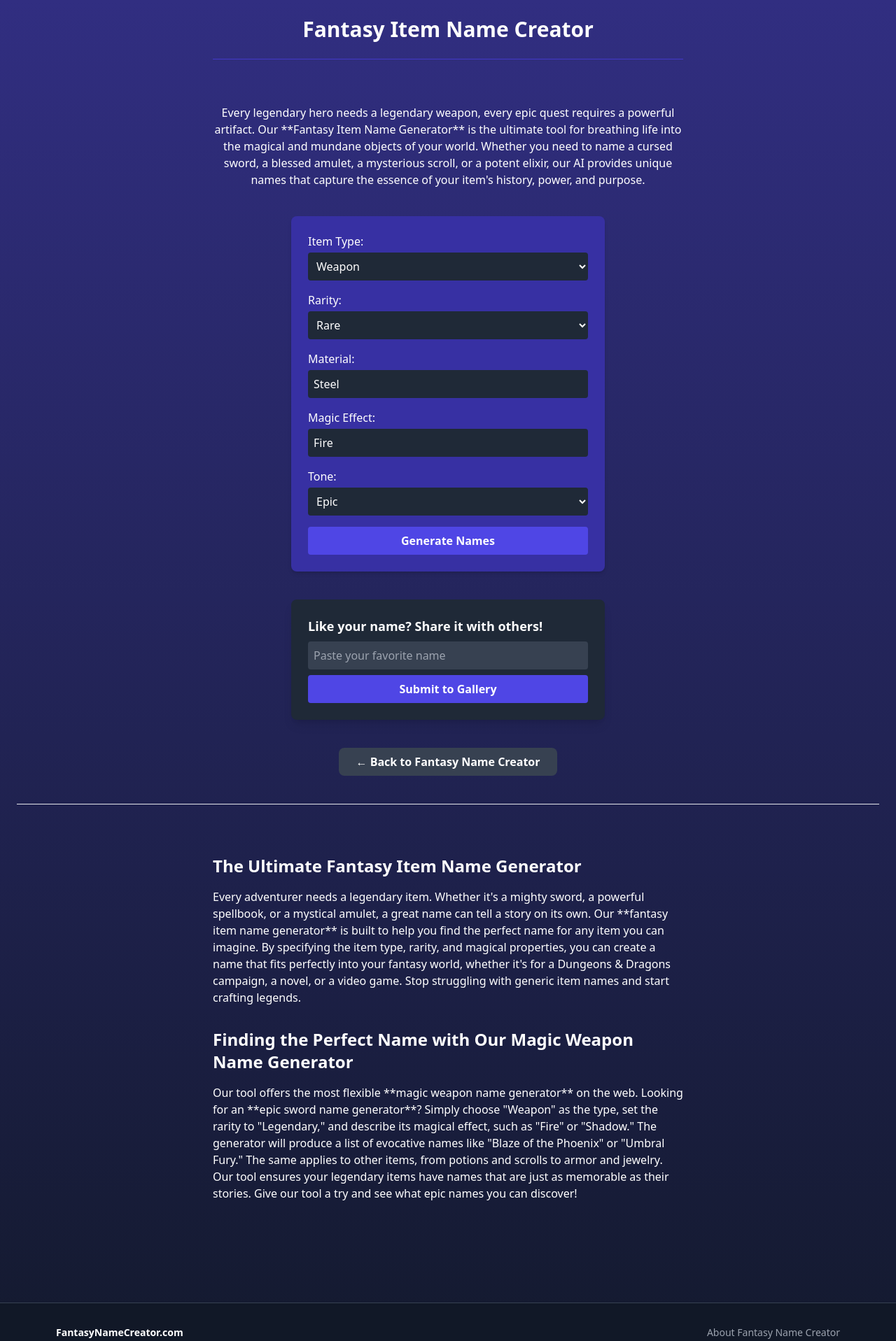
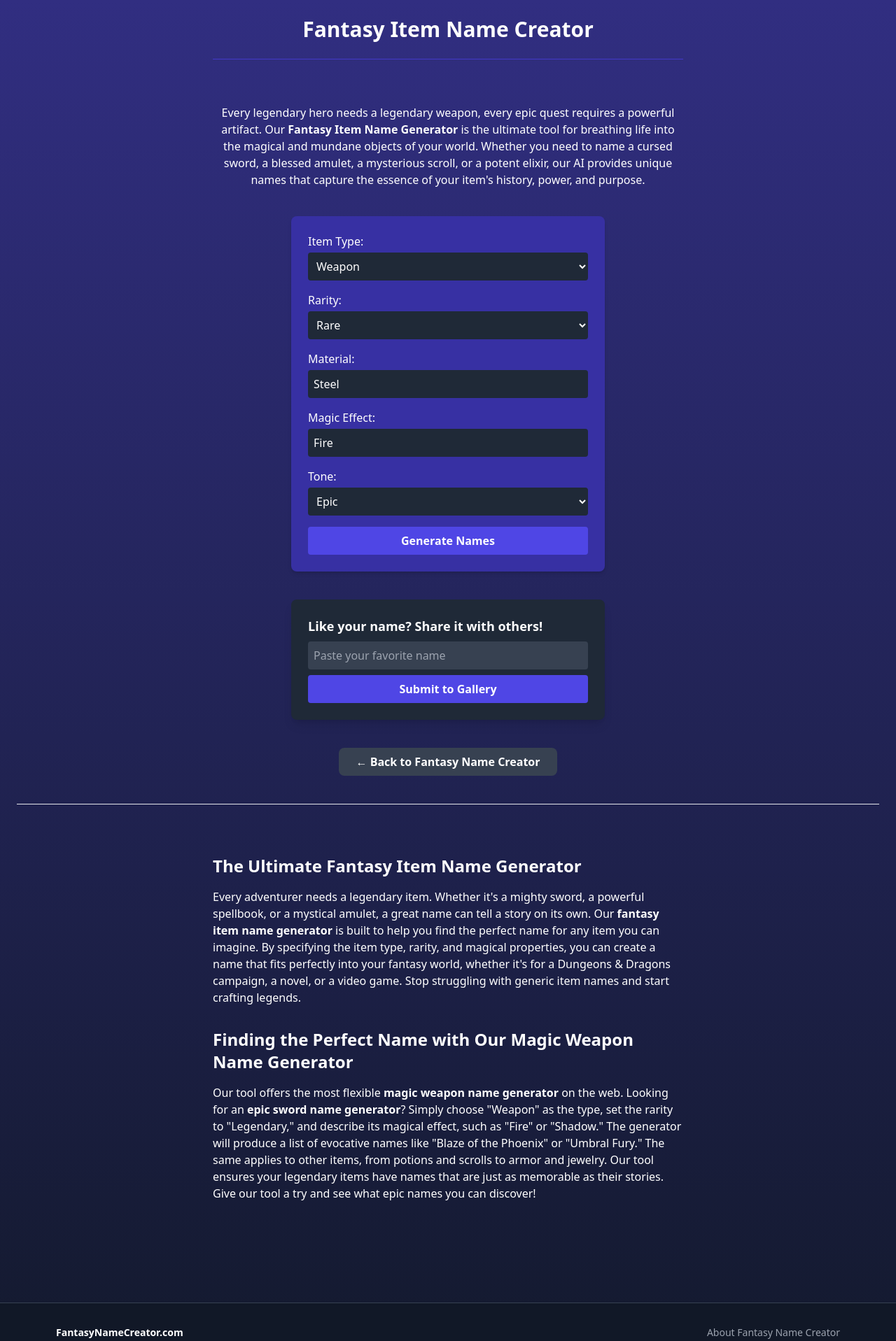
Before and after one commit to JiriTill/fantasytools, a React (Vite) app in the folder client/: page /item in a window 1280 px wide. Shown: the top 1917 px of the page at 70% size. Built offline with nearby package versions, Linux system fonts and the light colour scheme.

Commit message:
Update Item.jsx

```diff
--- a/client/src/pages/Item.jsx
+++ b/client/src/pages/Item.jsx
@@ -69,7 +69,7 @@ Rules:
 
           {/* NEW: Replaced the old intro paragraph with a new, centered one */}
           <div className="w-full max-w-2xl text-center mb-10">
-            <p>Every legendary hero needs a legendary weapon, every epic quest requires a powerful artifact. Our **Fantasy Item Name Generator** is the ultimate tool for breathing life into the magical and mundane objects of your world. Whether you need to name a cursed sword, a blessed amulet, a mysterious scroll, or a potent elixir, our AI provides unique names that capture the essence of your item's history, power, and purpose.</p>
+            <p>Every legendary hero needs a legendary weapon, every epic quest requires a powerful artifact. Our <strong>Fantasy Item Name Generator</strong> is the ultimate tool for breathing life into the magical and mundane objects of your world. Whether you need to name a cursed sword, a blessed amulet, a mysterious scroll, or a potent elixir, our AI provides unique names that capture the essence of your item's history, power, and purpose.</p>
           </div>
 
           <form onSubmit={handleSubmit} className="space-y-4 w-full max-w-md bg-indigo-800 p-6 rounded-lg shadow-md">
@@ -172,10 +172,10 @@ Rules:
           {/* NEW: Bottom SEO text section with proper styling. */}
           <div className="w-full max-w-2xl text-left">
             <h2 className="text-2xl font-bold mt-8 mb-4">The Ultimate Fantasy Item Name Generator</h2>
-            <p>Every adventurer needs a legendary item. Whether it's a mighty sword, a powerful spellbook, or a mystical amulet, a great name can tell a story on its own. Our **fantasy item name generator** is built to help you find the perfect name for any item you can imagine. By specifying the item type, rarity, and magical properties, you can create a name that fits perfectly into your fantasy world, whether it's for a Dungeons & Dragons campaign, a novel, or a video game. Stop struggling with generic item names and start crafting legends.</p>
+            <p>Every adventurer needs a legendary item. Whether it's a mighty sword, a powerful spellbook, or a mystical amulet, a great name can tell a story on its own. Our <strong>fantasy item name generator</strong> is built to help you find the perfect name for any item you can imagine. By specifying the item type, rarity, and magical properties, you can create a name that fits perfectly into your fantasy world, whether it's for a Dungeons & Dragons campaign, a novel, or a video game. Stop struggling with generic item names and start crafting legends.</p>
 
             <h2 className="text-2xl font-bold mt-8 mb-4">Finding the Perfect Name with Our Magic Weapon Name Generator</h2>
-            <p>Our tool offers the most flexible **magic weapon name generator** on the web. Looking for an **epic sword name generator**? Simply choose "Weapon" as the type, set the rarity to "Legendary," and describe its magical effect, such as "Fire" or "Shadow." The generator will produce a list of evocative names like "Blaze of the Phoenix" or "Umbral Fury." The same applies to other items, from potions and scrolls to armor and jewelry. Our tool ensures your legendary items have names that are just as memorable as their stories. Give our tool a try and see what epic names you can discover!</p>
+            <p>Our tool offers the most flexible <strong>magic weapon name generator</strong> on the web. Looking for an <strong>epic sword name generator</strong>? Simply choose "Weapon" as the type, set the rarity to "Legendary," and describe its magical effect, such as "Fire" or "Shadow." The generator will produce a list of evocative names like "Blaze of the Phoenix" or "Umbral Fury." The same applies to other items, from potions and scrolls to armor and jewelry. Our tool ensures your legendary items have names that are just as memorable as their stories. Give our tool a try and see what epic names you can discover!</p>
           </div>
 
           <MultiplexAd />
```
